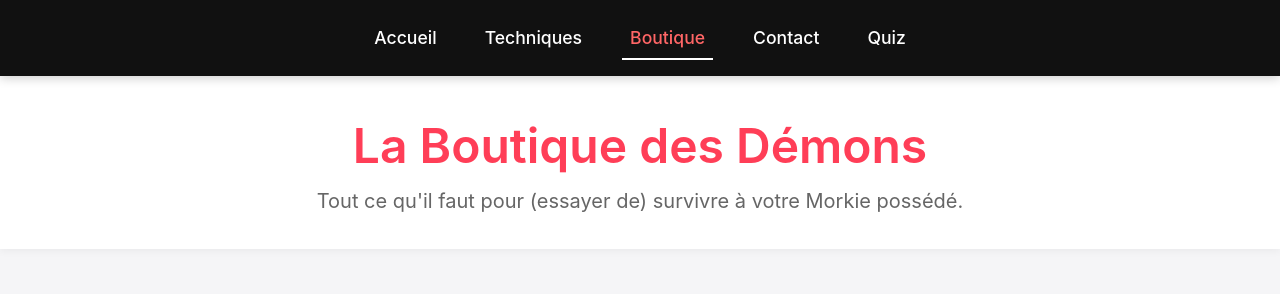
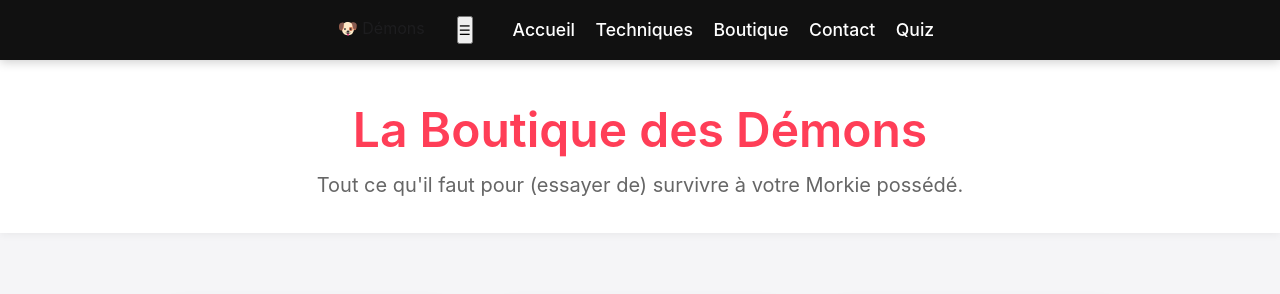
Before and after one commit to TOXIQUECODE/SITEWEB, a website: page public/boutique.html in a window 1280 px wide. Shown: the top 294 px of the page. Drawn offline with Linux system fonts and the light colour scheme.

Commit message:
Update boutique.html

```diff
--- a/public/boutique.html
+++ b/public/boutique.html
@@ -8,14 +8,18 @@
 </head>
 <body>
 
-  <!-- Barre de navigation principale -->
   <nav class="main-nav">
-    <a href="index.html" class="nav-link">Accueil</a>
-    <a href="techniques.html" class="nav-link">Techniques</a>
-    <a href="boutique.html" class="nav-link active">Boutique</a>
-    <a href="contact.html" class="nav-link">Contact</a>
-    <a href="quiz.html" class="nav-link">Quiz</a>
+    <div class="nav-logo">🐶 Démons</div>
+    <button class="menu-toggle" aria-label="Menu">&#9776;</button>
+    <div class="nav-links">
+      <a href="index.html" class="nav-link">Accueil</a>
+      <a href="techniques.html" class="nav-link">Techniques</a>
+      <a href="boutique.html" class="nav-link">Boutique</a>
+      <a href="contact.html" class="nav-link">Contact</a>
+      <a href="quiz.html" class="nav-link">Quiz</a>
+    </div>
   </nav>
+
 
   <header>
     <h1>La Boutique des Démons</h1>
```
